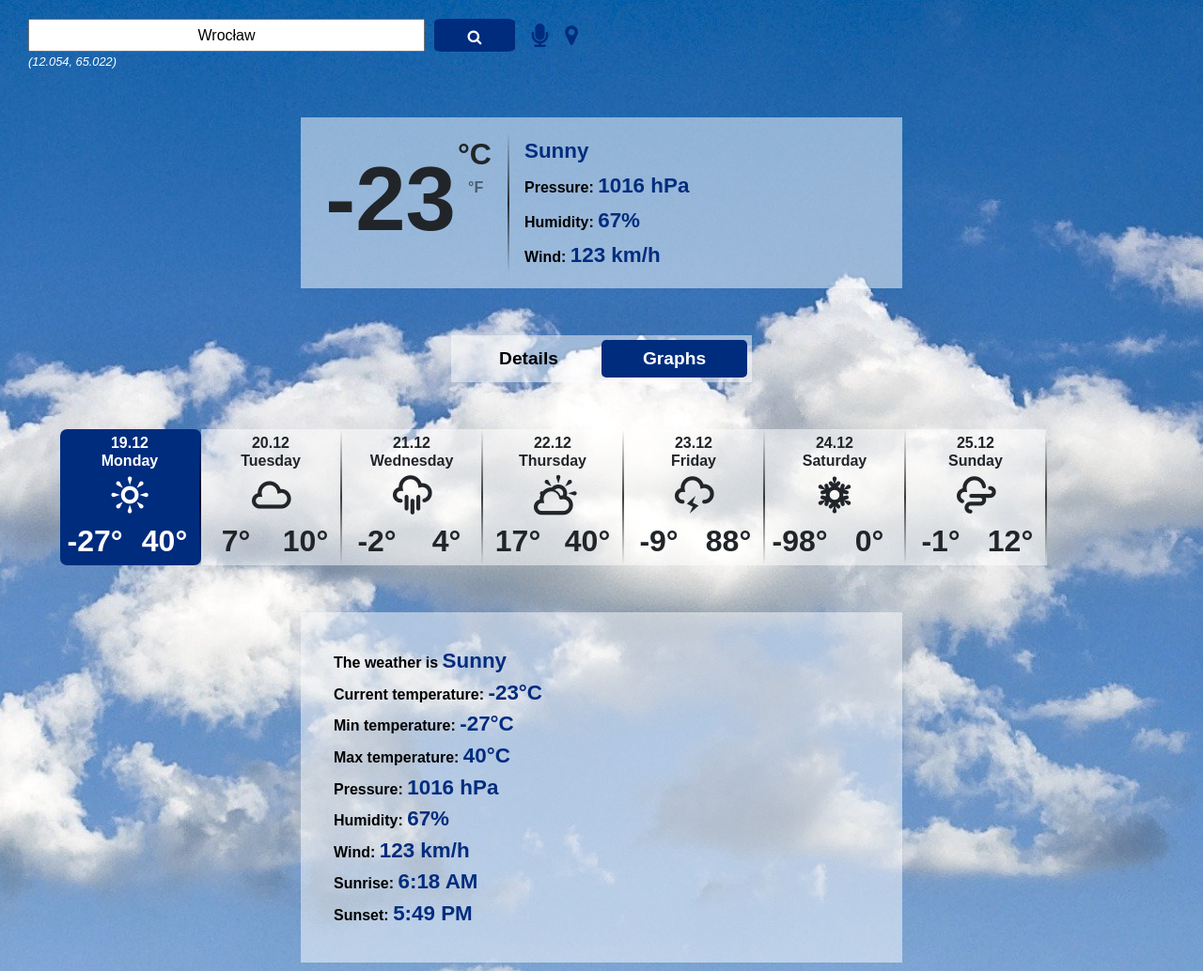
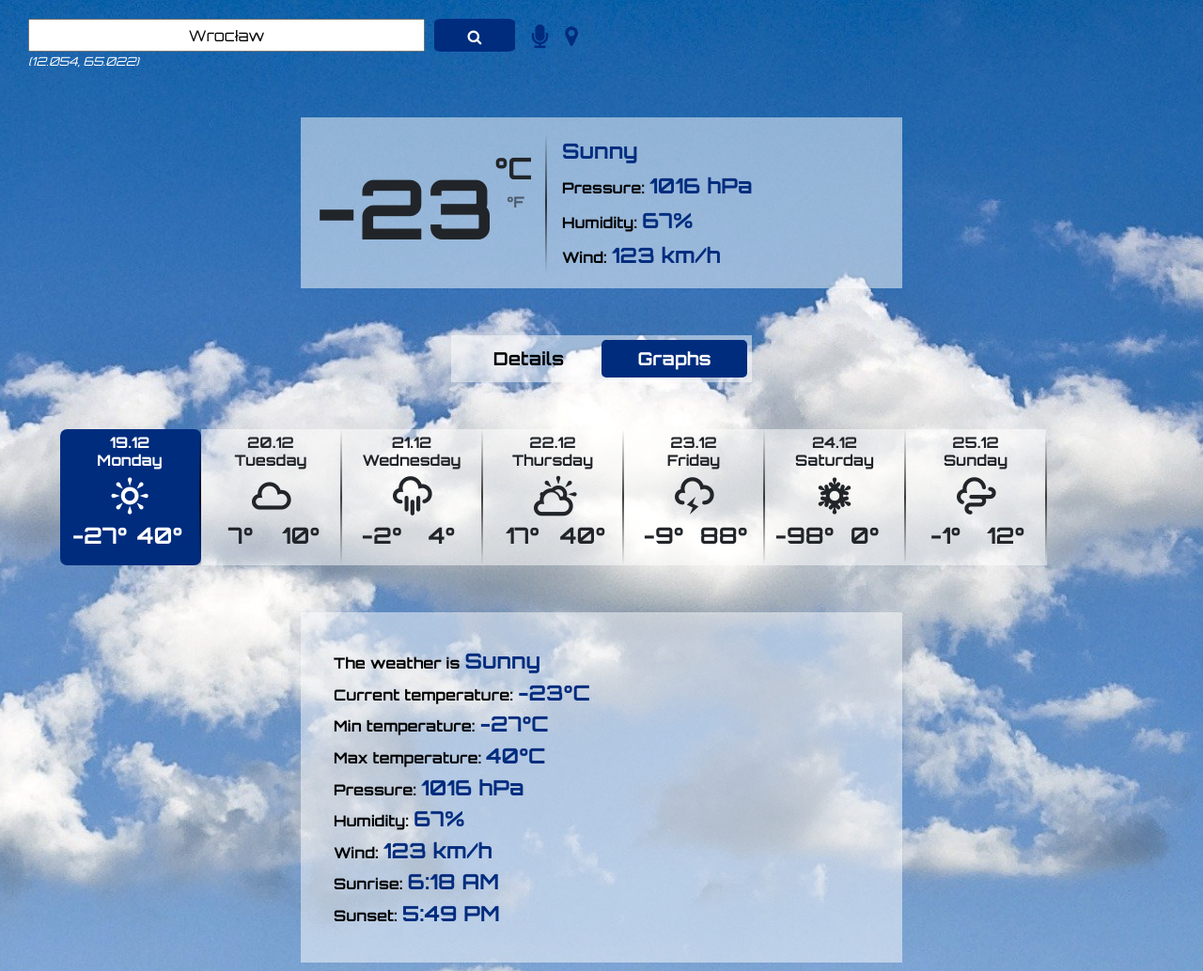
Before and after one commit to KamilMatejuk/Weather-App-Project, a plain HTML site: page src/html/main.html in a window 1280 px wide. Shown: the top 1034 px of the page at 94% size. Drawn offline with nearby package versions, Linux system fonts and the light colour scheme; no server answers; a script that the page names is missing.

Commit message:
Added Google Fonts

```diff
--- a/src/css/basic.css
+++ b/src/css/basic.css
@@ -22,6 +22,6 @@
     box-sizing: border-box;
     margin: 0px;
     padding: 0px;
-    /* TODO dodać jakieś fajne font-family */
-    font-family: sans-serif;
+    /* font-family: 'Oswald', sans-serif; <- ewentualnie ten font, jak się Orbitron nie spodoba*/
+    font-family: 'Orbitron', sans-serif;
 }
--- a/src/css/main.css
+++ b/src/css/main.css
@@ -51,10 +51,11 @@ p {
     background: rgba(255,255,255, 50%);
     display: grid;
     padding: 0;
-    grid-template-columns: 220px 3px 1fr;
+    grid-template-columns: 260px 3px 1fr;
 }
 #basic-temp {
     margin: 15px;
+    padding-top: 15px;
     display: grid;
     grid-template-columns: 1fr 40px;
     grid-template-rows: 40px 40px 1fr;
@@ -79,7 +80,7 @@ p {
 }
 .big-txt {
     font-weight: bold;
-    font-size: 6em;
+    font-size: 5.5em;
     text-align: end;
 }
 .md-txt {
@@ -169,15 +170,17 @@ p {
     text-align: center;
 }
 .date-choose .date-temp {
-    font-size: 2em;
+    font-size: 1.5em;
     font-weight: bold;
     text-align: center;
 }
 .date-choose .min {
     grid-area: tmin;
+    padding-left: 10px;
 }
 .date-choose .max {
     grid-area: tmax;
+    padding-right: 10px;
 }
 .date-choose .divider {
     grid-area: divider;
--- a/src/html/main.html
+++ b/src/html/main.html
@@ -7,12 +7,16 @@
     <meta name="viewport" content="width=device-width, initial-scale=1.0">
     <meta http-equiv="X-UA-Compatible" content="ie=edge">
     <title>Weather App Project</title>
+    <!-- bootstrap -->
     <link rel="stylesheet" href="https://stackpath.bootstrapcdn.com/bootstrap/4.3.1/css/bootstrap.min.css" integrity="sha384-ggOyR0iXCbMQv3Xipma34MD+dH/1fQ784/j6cY/iJTQUOhcWr7x9JvoRxT2MZw1T" crossorigin="anonymous">
+    <!-- icons -->
     <link rel="stylesheet" type="text/css" href="../css/fontello/css/fontello.css">
+    <!-- css -->
     <link rel="stylesheet" type="text/css" href="../css/basic.css">
     <link rel="stylesheet" type="text/css" href="../css/main.css">
+    <!-- fonts -->
+    <link href="https://fonts.googleapis.com/css?family=Orbitron:400,700,800|Oswald:500,700&display=swap" rel="stylesheet">
 </head>
-<!-- TODO dodać w sliderze <a> zeby dało się coś klikać !!! -->
 <body>
     <div class="cover">
         <!-- pasek z lokalizacja na górze -->
```
Also changed, not shown: src/html/index.html (+5 -0 lines).
